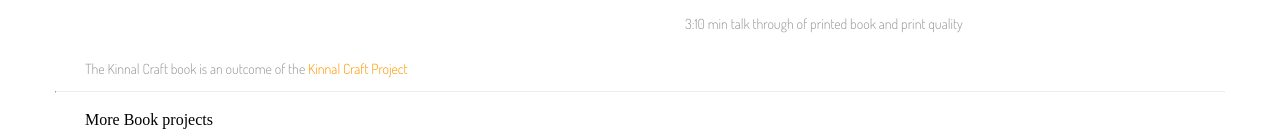
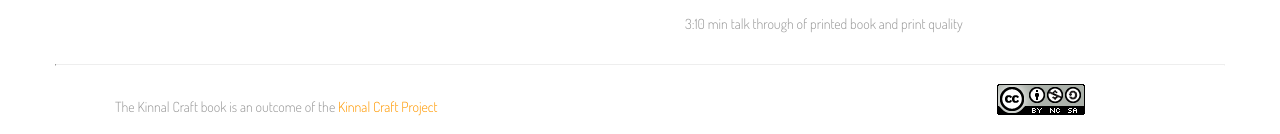
Before and after one commit to feeschmidts/Portfolio, a plain HTML site: page KinnalCraftBook.html in a window 1280 px wide. Shown: the part 1818-1952 px from the top of the page. Drawn offline with Linux system fonts and the light colour scheme; a web font is replaced by a local one.

Commit message:
Logo to Kinnal Craft Book

```diff
--- a/KinnalCraftBook.html
+++ b/KinnalCraftBook.html
@@ -117,13 +117,13 @@
 
 
 
-<div class="span12" bgcolor="#AAAAAA" width="100%">
-<p class="small">The Kinnal Craft book is an outcome of the <a href="KinnalCraft.html">Kinnal Craft Project</a></p>
-</div>
+
 <hr>
 <div class="span12">
-	More Book projects
+<div class="span6"><p class="small">The Kinnal Craft book is an outcome of the <a href="KinnalCraft.html">Kinnal Craft Project</a></p></div>
+<div class="span4"><img style="float:right" src="Portfolio/static/Projects/Kinnal/CC_license.png"></div>
 </div>
+
 </div>
 
 
```
